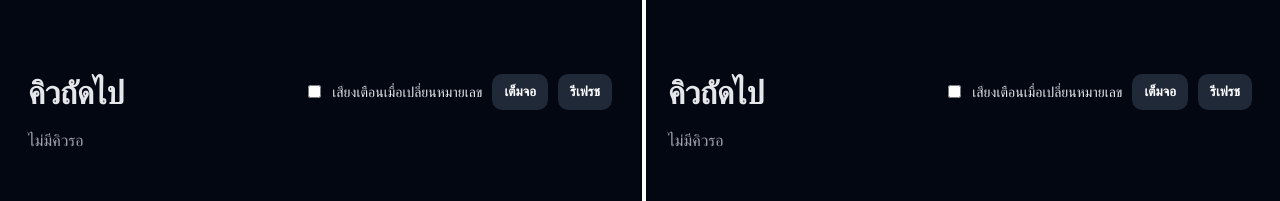
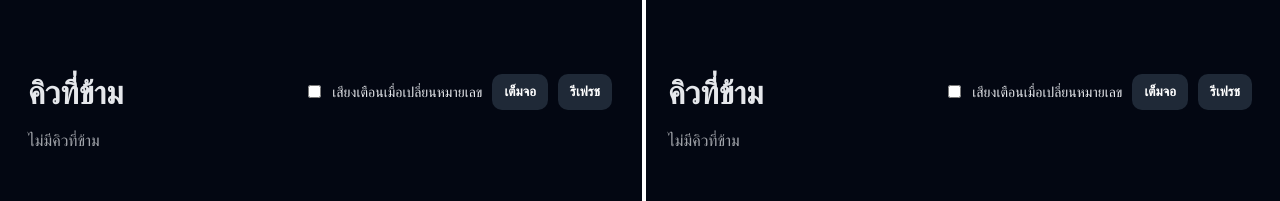
Before and after one commit to suphotsudsee/pharmacy-queue, a Next.js app: page /display in a window 1280 px wide. Shown: the part 362-563 px from the top of the page. Built offline with nearby package versions, Linux system fonts and the light colour scheme.

Commit message:
Show skipped queues on display

```diff
--- a/app/display/page.tsx
+++ b/app/display/page.tsx
@@ -39,8 +39,10 @@ function Board({ room }: { room: Room }) {
     return () => clearInterval(t);
   }, [refresh]);
 
-  const waiting = (snap?.items ?? []).filter(i => i.status === 'waiting').map(i => i.number).slice(0, 8);
-  const calling = (snap?.items ?? []).filter(i => i.status === 'calling').map(i => i.number);
+  const skipped = (snap?.items ?? [])
+    .filter(i => i.status === 'skipped')
+    .map(i => i.number)
+    .slice(0, 8);
 
   const toggleFull = async () => {
     try {
@@ -65,10 +67,10 @@ function Board({ room }: { room: Room }) {
     </div>
   </section>
 
-  {/* ส่วนล่าง: คิวถัดไป */}
+  {/* ส่วนล่าง: คิวที่ข้าม */}
   <section style={{ padding: '32px 28px', position: 'relative' }}>
     <div style={{ display: 'flex', justifyContent: 'space-between', alignItems: 'center' }}>
-      <h2 style={{ margin: 0, fontSize: 32, fontWeight: 800 }}>คิวถัดไป</h2>
+      <h2 style={{ margin: 0, fontSize: 32, fontWeight: 800 }}>คิวที่ข้าม</h2>
       <div style={{ display: 'flex', gap: 10 }}>
         <label style={{ display: 'flex', gap: 8, alignItems: 'center', fontSize: 14 }}>
           <input type="checkbox" checked={chime} onChange={e => setChime(e.target.checked)} />
@@ -80,9 +82,8 @@ function Board({ room }: { room: Room }) {
     </div>
 
     <div style={{ display: 'grid', gridTemplateColumns: 'repeat(4, 1fr)', gap: 12, marginTop: 16 }}>
-      {calling.map(n => <Card key={'c'+n} n={n} tone="calling" />)}
-      {waiting.length === 0 && calling.length === 0 ? <div style={{ opacity: 0.7, gridColumn: '1 / -1' }}>ไม่มีคิวรอ</div> : null}
-      {waiting.map(n => <Card key={n} n={n} tone="waiting" />)}
+      {skipped.length === 0 ? <div style={{ opacity: 0.7, gridColumn: '1 / -1' }}>ไม่มีคิวที่ข้าม</div> : null}
+      {skipped.map(n => <Card key={n} n={n} tone="skipped" />)}
     </div>
 
     <div style={{ position: 'absolute', bottom: 16, right: 28, opacity: 0.6, fontSize: 12 }}>
@@ -93,8 +94,8 @@ function Board({ room }: { room: Room }) {
   );
 }
 
-function Card({ n, tone }: { n: number; tone: 'calling'|'waiting' }) {
-  const bg = tone === 'calling' ? '#0ea5e9' : '#111827';
+function Card({ n, tone }: { n: number; tone: 'calling'|'waiting'|'skipped' }) {
+  const bg = tone === 'calling' ? '#0ea5e9' : tone === 'skipped' ? '#dc2626' : '#111827';
   const fg = tone === 'calling' ? 'black' : '#e5e7eb';
   return (
     <div style={{ background: bg, color: fg, borderRadius: 16, padding: '22px 18px', display: 'flex', alignItems: 'center', justifyContent: 'center', fontWeight: 900, fontSize: '6vh' }}>
```
